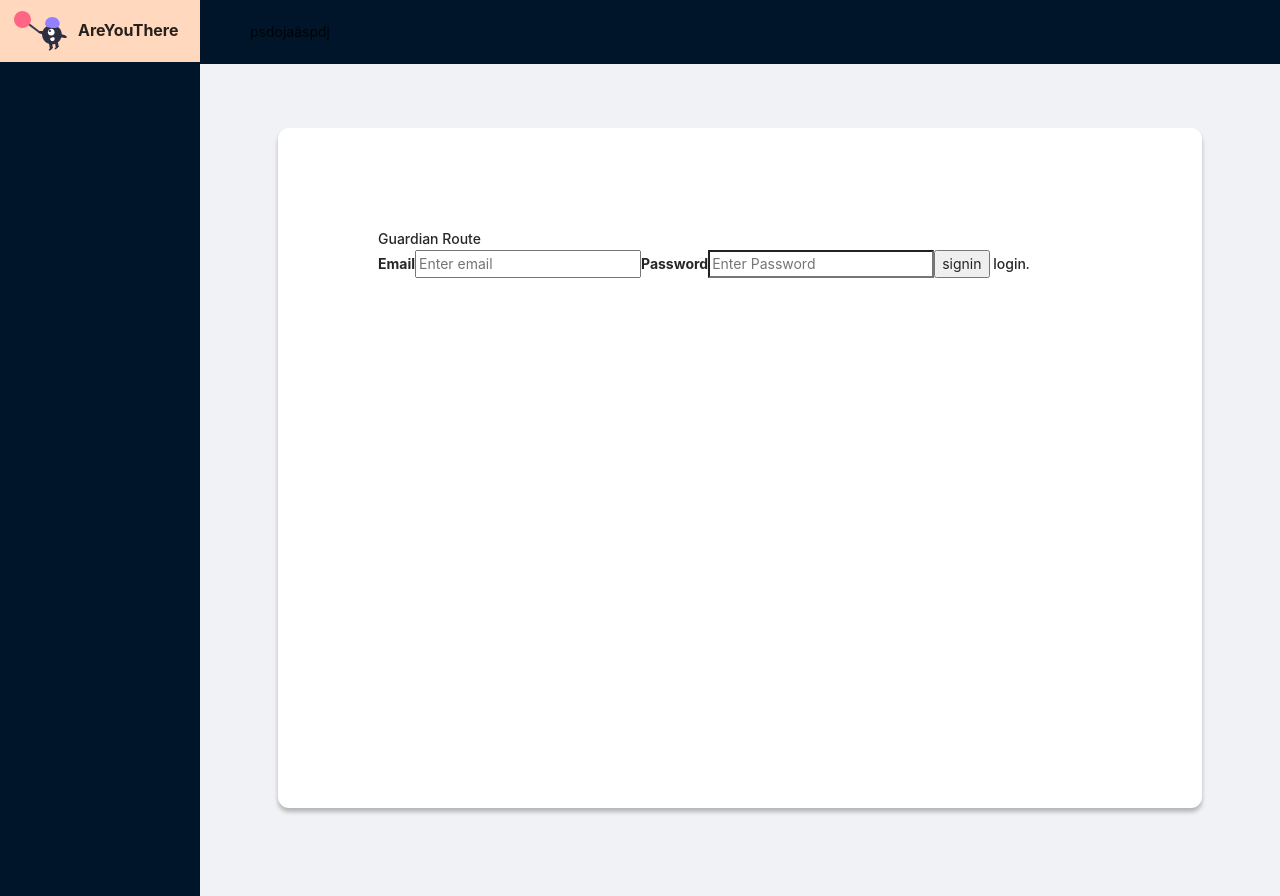
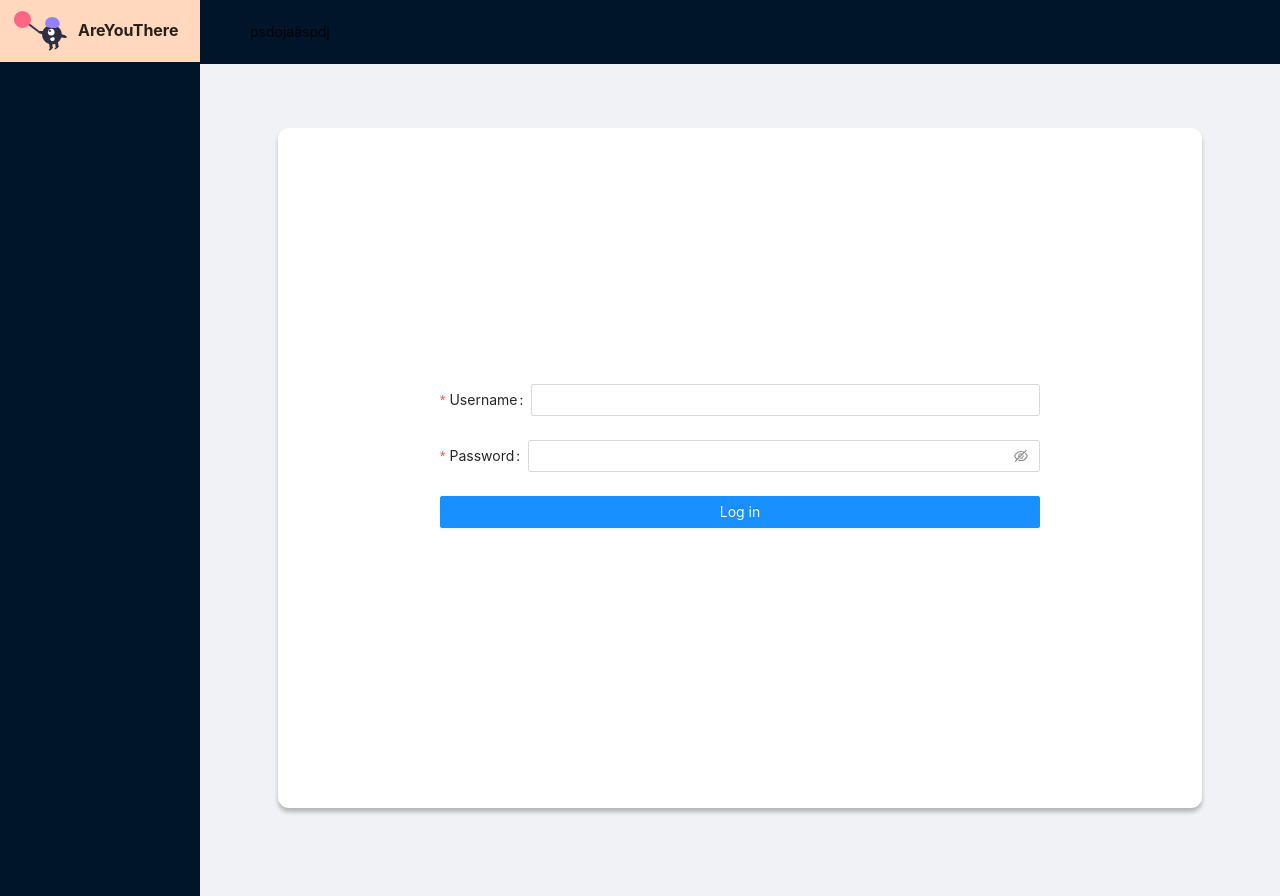
Before and after one commit to TheRealWolkenbruch/are-you-there-ui, a React (Create React App) app: page /guardian in a window 1280 px wide. Built offline with nearby package versions, Linux system fonts and the light colour scheme; a web font is replaced by a local one.

Commit message:
Design login

```diff
--- a/src/components/Auth.js
+++ b/src/components/Auth.js
@@ -1,5 +1,6 @@
 import React, { useState, useContext } from "react";
 import AuthContext from "./../context/auth-context.js";
+import { Form, Input, Button, Checkbox } from "antd";
 
 const Auth = () => {
   const auth = useContext(AuthContext);
@@ -8,37 +9,33 @@ const Auth = () => {
 
   const signin = async () => {
     // POST API/SIGNUP
-    const token = "testoken";
-    auth.login(token, email);
+    auth.login(email, password);
   };
 
   return (
-    <form>
-      <label htmlFor="email">
-        <b>Email</b>
-      </label>
-      <input
-        type="email"
-        placeholder="Enter email"
-        name="email"
-        val={email}
-        onChange={(event) => setEmail(event.target.value)}
-        required
-      />
-      <label htmlFor="psw">
-        <b>Password</b>
-      </label>
-      <input
-        type="password"
-        placeholder="Enter Password"
-        name="psw"
-        val={password}
-        onChange={(event) => setPassword(event.target.value)}
-        required
-      />
-      <button onClick={() => signin()}>signin</button>
-      {auth.token} {auth.email} login.
-    </form>
+    <Form name="basic" initialValues={{ remember: true }} onFinish={signin}>
+      <Form.Item
+        label="Username"
+        name="username"
+        rules={[{ required: true, message: "Please input your username!" }]}
+      >
+        <Input onChange={(event) => setEmail(event.target.value)} />
+      </Form.Item>
+
+      <Form.Item
+        label="Password"
+        name="password"
+        rules={[{ required: true, message: "Please input your password!" }]}
+      >
+        <Input.Password onChange={(event) => setPassword(event.target.value)} />
+      </Form.Item>
+
+      <Form.Item>
+        <Button type="primary" htmlType="submit" className="login-form-button">
+          Log in
+        </Button>
+      </Form.Item>
+    </Form>
   );
 };
 
--- a/src/css/index.css
+++ b/src/css/index.css
@@ -52,6 +52,9 @@ aside {
   overflow: initial;
   box-shadow: 0px 4px 4px rgba(0, 0, 0, 0.25);
   border-radius: 11px;
+  display: flex;
+  justify-content: center;
+  align-items: center;
 }
 
 .logo {
@@ -77,3 +80,18 @@ aside {
   flex-wrap: wrap;
   align-items: center;
 }
+
+.content_wrapper > div {
+  display: flex;
+  flex-direction: column;
+  align-items: center;
+  width: 100%;
+}
+.content_wrapper #basic {
+  width: 100%;
+  max-width: 600px;
+}
+
+.login-form-button {
+  width: 100%;
+}
--- a/src/routes/Guardian.js
+++ b/src/routes/Guardian.js
@@ -9,8 +9,7 @@ import { Route, Redirect } from "react-router-dom";
 const Guardian = ({ match }) => {
   const auth = useContext(AuthContext);
   return (
-    <h1>
-      Guardian Route
+    <div>
       {!auth.token && <Auth />}
       {auth.token && (
         <>
@@ -20,7 +19,7 @@ const Guardian = ({ match }) => {
         </>
       )}
       {auth.token && <button onClick={() => auth.logout()}>signout</button>}
-    </h1>
+    </div>
   );
 };
 export default Guardian;
```
